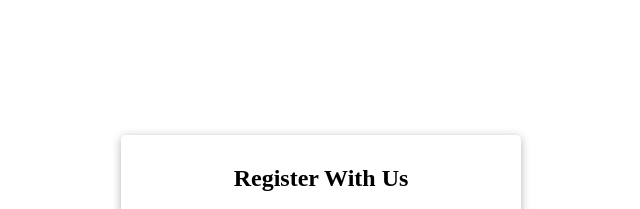
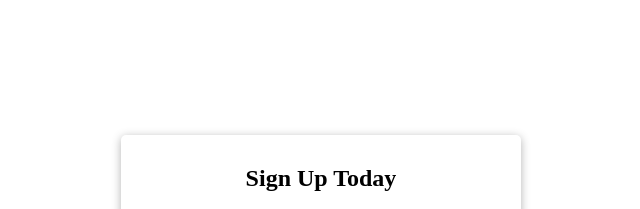
Before and after one commit to JaydotMurf/Form-Validator, a plain HTML site: page index.html in a window 1280 px wide. Shown: the top 209 px of the page, 319-959 px from the left. Drawn offline with Linux system fonts and the light colour scheme.

Commit message:
modified ReadMe

```diff
--- a/index.html
+++ b/index.html
@@ -11,7 +11,7 @@
   <body>
     <div class="container">
       <form class="form" id="form">
-        <h2>Register With Us</h2>
+        <h2>Sign Up Today</h2>
         <div class="form-control">
           <label for="username">Username</label>
           <input type="text" id="username" placeholder="Enter username..." />
```
Also changed, not shown: 1 other file.
